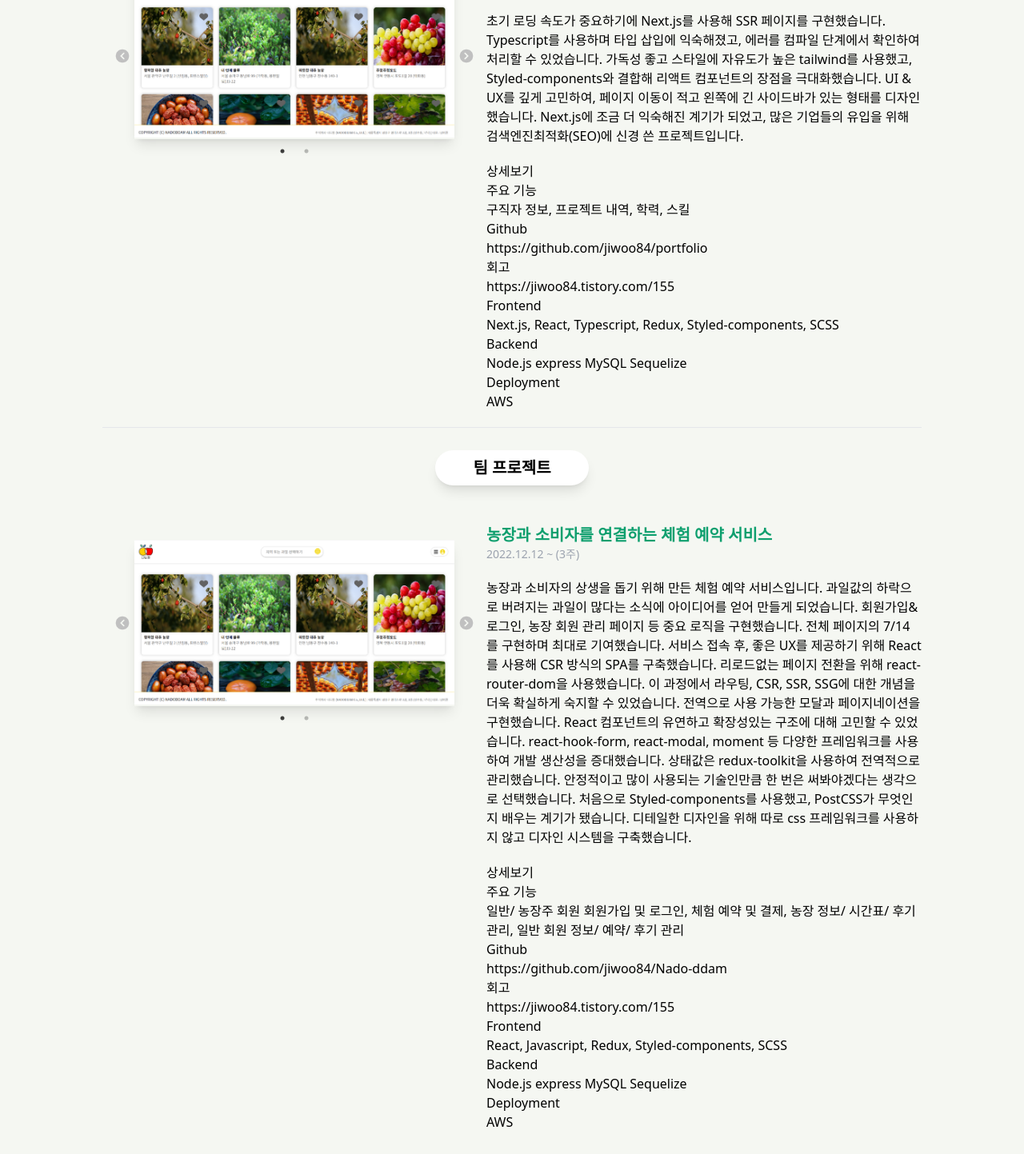
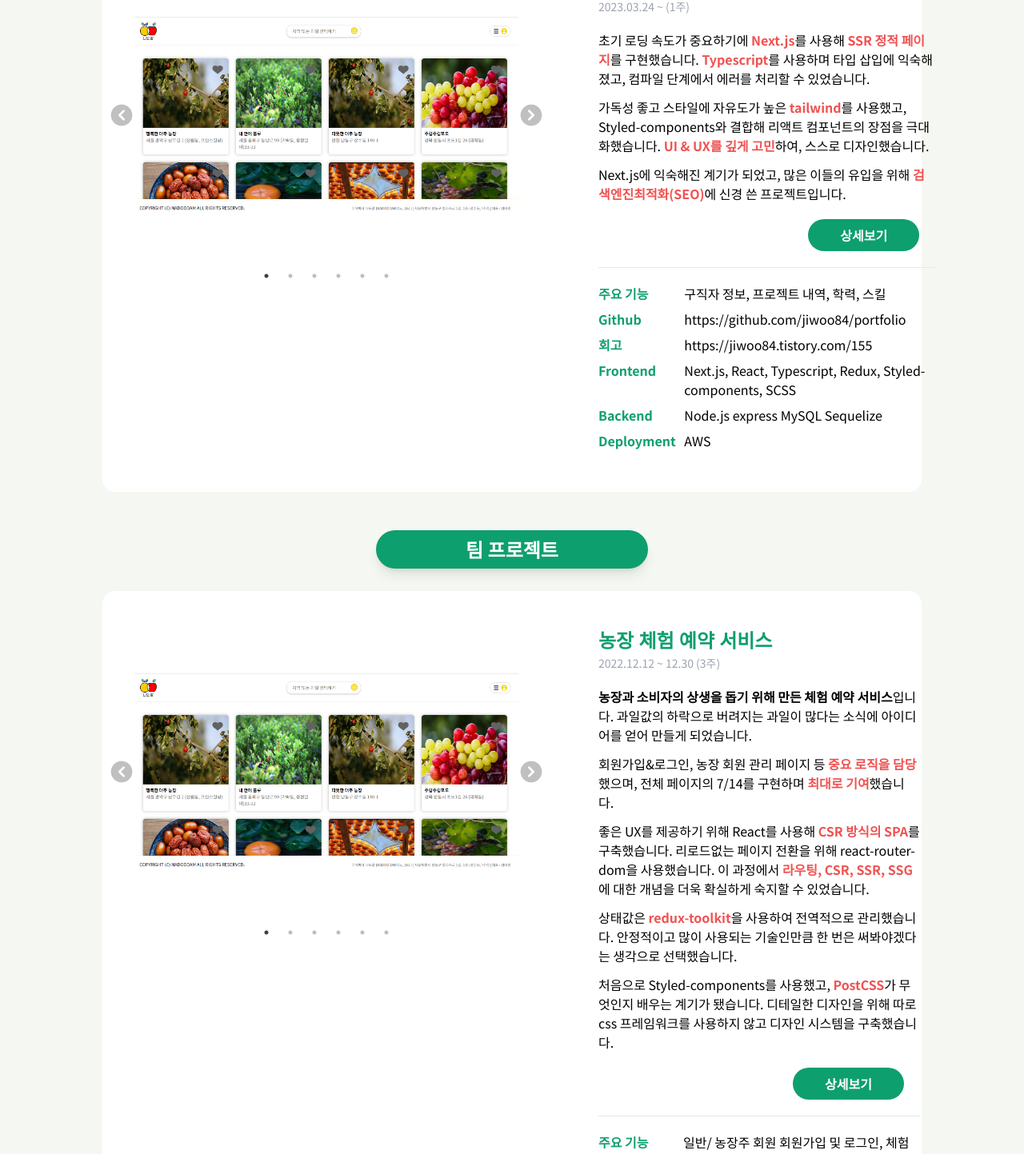
Before and after one commit to jiwoo84/portfolio, a Next.js app: page / in a window 1280 px wide. Shown: the part 1106-2549 px from the top of the page at 80% size. Built offline with nearby package versions, Linux system fonts and the light colour scheme.

Commit message:
[style] Project 스타일 구현

```diff
--- a/pages/_document.tsx
+++ b/pages/_document.tsx
@@ -3,7 +3,12 @@ import { Html, Head, Main, NextScript } from "next/document";
 export default function Document() {
   return (
     <Html lang="en">
-      <Head />
+      <Head>
+        <link
+          href="https://fonts.googleapis.com/css2?family=Noto+Sans+KR:wght@100;300;400;500;700;900&display=swap"
+          rel="stylesheet"
+        />
+      </Head>
       <body>
         <Main />
         <NextScript />
--- a/src/component/Carousel.tsx
+++ b/src/component/Carousel.tsx
@@ -1,44 +1,41 @@
-import React from "react";
+import React, { ReactNode } from "react";
 import Slider from "react-slick";
 import "slick-carousel/slick/slick.css";
 import "slick-carousel/slick/slick-theme.css";
 import tw from "tailwind-styled-components";
 
 const SliderWrapper = tw.div`
-  p-10 w-[30rem]
+  w-[100%]
 `;
 const StyledSlider = tw(Slider)`
-  w-[100%] relative
+  mx-[auto] w-[16rem] sm:w-[30rem] mt-5
 `;
 const NextArrow = tw.img`
-  w-5
+  h-[1.5rem] w-[1.5rem] sm:h-[2rem] sm:w-[2rem] right-[-2rem]
 `;
-const PreArrow = tw.div`
-  w-[30px] h-[30px] absolute r-[16px] z-99
+const PreArrow = tw.img`
+  h-[1.5rem] w-[1.5rem] sm:h-[2rem] sm:w-[2rem] left-[-2rem]
 `;
 
-const Carousel: React.FC = () => {
-  // 옵션
+interface CarouselProps {
+  children: ReactNode;
+}
+
+const Carousel = ({ children }: CarouselProps) => {
   const settings = {
     dots: true,
     infinite: true,
     speed: 500,
     slidesToShow: 1,
     slidesToScroll: 1,
+    centerPadding: "50px",
     nextArrow: <NextArrow src="/chevron-right.png" />,
-    prevArrow: (
-      <PreArrow>
-        <img src="/chevron-left.png" />
-      </PreArrow>
-    ),
+    prevArrow: <PreArrow src="/chevron-left.png" />,
   };
 
   return (
     <SliderWrapper>
-      <Slider {...settings} className="relative shadow-lg">
-        <img src="/나도땀1.png" />
-        <img src="/나도땀2.png" />
-      </Slider>
+      <StyledSlider {...settings}>{children}</StyledSlider>
     </SliderWrapper>
   );
 };
--- a/src/component/Project.tsx
+++ b/src/component/Project.tsx
@@ -1,28 +1,28 @@
-import React, { useEffect } from "react";
+import React, { HtmlHTMLAttributes, ReactNode, useEffect } from "react";
 import tw from "tailwind-styled-components";
 import Carousel from "./Carousel";
 
 interface ProjectProps {
-  imgsrc: string;
+  img: string;
   title: string;
   date: string;
   features: string;
-  describe: string;
   repository: string;
   frontend: string;
   posting: string;
   backend: string;
   deployment: string;
+  children: ReactNode;
 }
 
 const Container = tw.div`
-    flex flex-col md:flex-row
+    flex flex-col lg:flex-row bg-white py-5 px-3 sm:px-5 md:px-10 lg:px-10 mb-5 rounded-2xl
 `;
 const DetailContainer = tw.div`
-  py-5
+  py-6 px-5 lg:ml-20
 `;
 const Title = tw.h2`
-  text-xl font-bold text-green-500
+  text-[1.5rem] font-extrabold text-green-500 font-sans
 `;
 const Date = tw.p`
   text-sm text-gray-400
@@ -30,42 +30,57 @@ const Date = tw.p`
 const Describe = tw.div`
   py-5
 `;
-const ReadMe = tw.button``;
-const DetailBox = tw.div``;
-const DetailList = tw.div``;
-const DetailTitle = tw.div``;
-const DetailContent = tw.div``;
+const ReadMeWrapper = tw.div`
+  flex justify-end
+`;
+const ReadMeBtn = tw.button`
+  bg-green-500 hover:bg-gray-300 text-white font-bold py-2 px-10 rounded-full mr-5
+`;
+const DetailBox = tw.div`
 
-const Project: React.FC<ProjectProps> = ({
-  imgsrc,
+`;
+const DetailList = tw.div`
+  flex flex-col sm:flex-row md:flex-row lg:flex-row mb-2
+`;
+const DetailTitle = tw.div`
+  w-[9rem] text-green-500 font-bold
+`;
+const DetailContent = tw.div`
+  w-[100%]
+`;
+const Hr = tw.hr`
+  my-5
+`;
+
+const Project = ({
+  img,
   title,
   date,
-  describe,
   features,
   repository,
   posting,
   frontend,
   backend,
   deployment,
-}) => {
-  // useEffect(() => {
-  //   const describeElement: HTMLElement | null =
-  //     document.getElementById("describeElement")!;
-  //   describeElement.innerHTML = describe;
-  // });
-
+  children,
+}: ProjectProps) => {
   return (
     <Container>
-      <Carousel />
+      <Carousel>
+        {img && JSON.parse(img).map((src: string) => <img src={src} />)}
+      </Carousel>
       <DetailContainer>
         <Title>{title}</Title>
         <Date>{date}</Date>
-        <Describe>{describe}</Describe>
-        <ReadMe>
-          <a href="#" target="_blank">
-            상세보기
-          </a>
-        </ReadMe>
+        <Describe>{children}</Describe>
+        <ReadMeWrapper>
+          <ReadMeBtn>
+            <a href="#" target="_blank">
+              상세보기
+            </a>
+          </ReadMeBtn>
+        </ReadMeWrapper>
+        <Hr />
         <DetailBox>
           <DetailList>
             <DetailTitle>주요 기능</DetailTitle>
@@ -73,11 +88,15 @@ const Project: React.FC<ProjectProps> = ({
           </DetailList>
           <DetailList>
             <DetailTitle>Github</DetailTitle>
-            <DetailContent>{repository}</DetailContent>
+            <DetailContent>
+              <a href={repository}>{repository}</a>
+            </DetailContent>
           </DetailList>
           <DetailList>
             <DetailTitle>회고</DetailTitle>
-            <DetailContent>{posting}</DetailContent>
+            <DetailContent>
+              <a href={posting}>{posting}</a>
+            </DetailContent>
           </DetailList>
           <DetailList>
             <DetailTitle>Frontend</DetailTitle>
--- a/src/component/Projects.tsx
+++ b/src/component/Projects.tsx
@@ -4,43 +4,30 @@ import tw from "tailwind-styled-components";
 import Title from "./Title";
 
 const Container = tw.div`
-  bg-[#f5f7f2] px-[10%] py-10
+  bg-[#f5f7f2] px-[5%] md:px-[10%] py-10
 `;
-
+const SecondTitleWrapper = tw.div`
+  flex justify-center
+`;
 const SecondTitle = tw.h2`
- my-7 mx-auto text-xl font-bold bg-white rounded-full py-2 w-[12rem] text-center shadow-lg
+ my-7 mx-auto py-2 px-10 sm:px-20 md:px-28 lg:px-28 text-2xl text-white font-bold bg-green-500 rounded-full  text-center shadow-lg
+`;
+const Emphasis = tw.span`
+  text-red-500 font-bold
+`;
+const Spaces = tw.p`
+  mb-3
 `;
 
 const Projects: React.FC = () => {
   return (
     <Container>
       <Title title="Project" length="w-[8rem]" />
-      <SecondTitle>개인 프로젝트</SecondTitle>
+      <SecondTitleWrapper>
+        <SecondTitle>개인 프로젝트</SecondTitle>
+      </SecondTitleWrapper>
       <Project
-        imgsrc={JSON.stringify([
-          "/나도땀2.png",
-          "/나도땀3.png",
-          "/나도땀1.png",
-        ])}
-        title="포트폴리오 웹페이지"
-        date="2023.03.24 ~ (1주)"
-        features="구직자 정보, 프로젝트 내역, 학력, 스킬"
-        describe="초기 로딩 속도가 중요하기에 Next.js를 사용해 SSR 페이지를 구현했습니다.
-        Typescript를 사용하며 타입 삽입에 익숙해졌고, 에러를 컴파일 단계에서 확인하여 처리할 수 있었습니다.
-         가독성 좋고 스타일에 자유도가 높은 tailwind를 사용했고, Styled-components와 결합해 리액트 컴포넌트의 장점을 극대화했습니다.
-         UI & UX를 깊게 고민하여, 페이지 이동이 적고 왼쪽에 긴 사이드바가 있는 형태를 디자인했습니다.
-         Next.js에 조금 더 익숙해진 계기가 되었고, 많은 기업들의 유입을 위해 검색엔진최적화(SEO)에 신경 쓴 프로젝트입니다.
-        "
-        repository="https://github.com/jiwoo84/portfolio"
-        frontend="Next.js, React, Typescript, Redux, Styled-components, SCSS"
-        backend="Node.js express MySQL Sequelize"
-        deployment="AWS"
-        posting="https://jiwoo84.tistory.com/155"
-      />
-      <hr />
-      <SecondTitle>팀 프로젝트</SecondTitle>
-      <Project
-        imgsrc={JSON.stringify([
+        img={JSON.stringify([
           "/나도땀1.png",
           "/나도땀2.png",
           "/나도땀3.png",
@@ -48,31 +35,75 @@ const Projects: React.FC = () => {
           "/나도땀5.png",
           "/나도땀6.png",
         ])}
-        title="농장과 소비자를 연결하는 체험 예약 서비스"
-        date="2022.12.12 ~ (3주)"
+        title="포트폴리오 웹페이지"
+        date="2023.03.24 ~ (1주)"
+        features="구직자 정보, 프로젝트 내역, 학력, 스킬"
+        repository="https://github.com/jiwoo84/portfolio"
+        frontend="Next.js, React, Typescript, Redux, Styled-components, SCSS"
+        backend="Node.js express MySQL Sequelize"
+        deployment="AWS"
+        posting="https://jiwoo84.tistory.com/155"
+      >
+        <div>
+          초기 로딩 속도가 중요하기에 <Emphasis>Next.js</Emphasis>를 사용해{" "}
+          <Emphasis>SSR 정적 페이지</Emphasis>를 구현했습니다.{" "}
+          <Emphasis>Typescript</Emphasis>를 사용하며 타입 삽입에 익숙해졌고,
+          컴파일 단계에서 에러를 처리할 수 있었습니다.
+          <Spaces />
+          가독성 좋고 스타일에 자유도가 높은 <Emphasis>tailwind</Emphasis>를
+          사용했고, Styled-components와 결합해 리액트 컴포넌트의 장점을
+          극대화했습니다.
+          <Emphasis> UI & UX를 깊게 고민</Emphasis>
+          하여, 스스로 디자인했습니다.
+          <Spaces />
+          Next.js에 익숙해진 계기가 되었고, 많은 이들의 유입을 위해{" "}
+          <Emphasis>검색엔진최적화(SEO)</Emphasis>에 신경 쓴 프로젝트입니다.
+        </div>
+      </Project>
+      <SecondTitleWrapper>
+        <SecondTitle>팀 프로젝트</SecondTitle>
+      </SecondTitleWrapper>
+      <Project
+        img={JSON.stringify([
+          "/나도땀1.png",
+          "/나도땀2.png",
+          "/나도땀3.png",
+          "/나도땀4.png",
+          "/나도땀5.png",
+          "/나도땀6.png",
+        ])}
+        title="농장 체험 예약 서비스"
+        date="2022.12.12 ~ 12.30 (3주)"
         features="일반/ 농장주 회원 회원가입 및 로그인, 체험 예약 및 결제, 농장 정보/ 시간표/ 후기 관리, 일반 회원 정보/ 예약/ 후기 관리"
-        describe={`농장과 소비자의 상생을 돕기 위해 만든 체험 예약 서비스입니다. 과일값의 하락으로 버려지는 과일이 많다는 소식에 아이디어를 얻어 만들게 되었습니다.
-
-        회원가입&로그인, 농장 회원 관리 페이지 등 중요 로직을 구현했습니다. 전체 페이지의 7/14를 구현하며 최대로 기여했습니다.
-
-        서비스 접속 후, 좋은 UX를 제공하기 위해 React를 사용해 CSR 방식의 SPA를 구축했습니다. 리로드없는 페이지 전환을 위해 react-router-dom을 사용했습니다. 이 과정에서 라우팅, CSR, SSR, SSG에 대한 개념을 더욱 확실하게 숙지할 수 있었습니다.
-
-        전역으로 사용 가능한 모달과 페이지네이션을 구현했습니다. React 컴포넌트의 유연하고 확장성있는 구조에 대해 고민할 수 있었습니다.
-
-        react-hook-form, react-modal, moment 등 다양한 프레임워크를 사용하여 개발 생산성을 증대했습니다.
-
-        상태값은 redux-toolkit을 사용하여 전역적으로 관리했습니다. 안정적이고 많이 사용되는 기술인만큼 한 번은 써봐야겠다는 생각으로 선택했습니다.
-
-        처음으로 Styled-components를 사용했고, PostCSS가 무엇인지 배우는 계기가 됐습니다. 디테일한 디자인을 위해 따로 css 프레임워크를 사용하지 않고 디자인 시스템을 구축했습니다.
-        `}
         repository="https://github.com/jiwoo84/Nado-ddam"
         frontend="React, Javascript, Redux, Styled-components, SCSS"
         backend="Node.js express MySQL Sequelize"
         deployment="AWS"
         posting="https://jiwoo84.tistory.com/155"
-      />
+      >
+        <div>
+          <b>농장과 소비자의 상생을 돕기 위해 만든 체험 예약 서비스</b>입니다.
+          과일값의 하락으로 버려지는 과일이 많다는 소식에 아이디어를 얻어 만들게
+          되었습니다.
+          <Spaces />
+          회원가입&로그인, 농장 회원 관리 페이지 등{" "}
+          <Emphasis>중요 로직을 담당</Emphasis>했으며, 전체 페이지의 7/14를
+          구현하며 <Emphasis>최대로 기여</Emphasis>했습니다. <Spaces />
+          좋은 UX를 제공하기 위해 React를 사용해{" "}
+          <Emphasis>CSR 방식의 SPA</Emphasis>를 구축했습니다. 리로드없는 페이지
+          전환을 위해 react-router-dom을 사용했습니다. 이 과정에서{" "}
+          <Emphasis>라우팅, CSR, SSR, SSG</Emphasis>에 대한 개념을 더욱 확실하게
+          숙지할 수 있었습니다. <Spaces />
+          상태값은 <Emphasis>redux-toolkit</Emphasis>을 사용하여 전역적으로
+          관리했습니다. 안정적이고 많이 사용되는 기술인만큼 한 번은 써봐야겠다는
+          생각으로 선택했습니다. <Spaces />
+          처음으로 Styled-components를 사용했고, <Emphasis>PostCSS</Emphasis>가
+          무엇인지 배우는 계기가 됐습니다. 디테일한 디자인을 위해 따로 css
+          프레임워크를 사용하지 않고 디자인 시스템을 구축했습니다.
+        </div>
+      </Project>
       <Project
-        imgsrc={JSON.stringify([
+        img={JSON.stringify([
           "/허깅1.png",
           "/허깅2.png",
           "/허깅3.png",
@@ -80,46 +111,46 @@ const Projects: React.FC = () => {
           "/허깅5.png",
           "/허깅6.png",
         ])}
-        title="바닐라 자바스크립트로 만든 가구 쇼핑몰"
+        title="Vanila JS 쇼핑몰 구현"
         date="2022.10.31 ~ (2주)"
         features="회원가입 및 로그인, 장바구니, 일반 회원 주문/ 정보 관리, 관리자 주문/ 상품/ 카테고리 관리"
-        describe={`자바스크립트의 기초를 다질 수 있었던 프로젝트입니다. 데이터 호출이 가장 많은 관리자 페이지 전체를 맡았습니다.
+        repository="https://github.com/jiwoo84/Nado-ddam"
+        frontend="React, Javascript, Redux, Styled-components, SCSS"
+        backend="Node.js express MySQL Sequelize"
+        deployment="AWS"
+        posting="https://jiwoo84.tistory.com/155"
+      >
+        <div>
+          <b>자바스크립트의 기초를 다질 수 있었던 프로젝트</b>입니다. 데이터
+          호출이 가장 많은 <Emphasis>관리자 페이지 전체</Emphasis>를
+          담당했습니다. <Spaces />
+          <Emphasis>백엔드 개발자와 협업</Emphasis>하는 과정에 대해 많이 배울 수
+          있었습니다. 필요한 명세를 문서로 작성했고, 적극적으로 소통하여 모호한
+          이슈를 만들지 않았습니다. <Spaces />
+          유저의 편의성을 위해 <Emphasis>데이터 보존 처리</Emphasis>에 신경
+          썼습니다. 상품 삭제시 판매량이 있다면 삭제가 아닌 판매중지 처리되며,
+          상품 카테고리 삭제시 속한 상품들은 '미설정' 카테고리로 옮겨집니다.
+          <Spaces />
+          <Emphasis>다음 주소 API</Emphasis>를 사용하여 주소 검색을
+          구현했습니다. 처음으로 API를 커스터마이징하며 자신감을 얻을 수
+          있었습니다.
+        </div>
+      </Project>
+      <SecondTitleWrapper>
+        <SecondTitle>진행중인 프로젝트</SecondTitle>
+      </SecondTitleWrapper>
 
-        백엔드 개발자와 협업하는 과정에 대해 많이 배울 수 있었습니다. 필요한 명세를 문서로 작성했고, 적극적으로 소통하여 모호한 이슈를 만들지 않았습니다.
-
-        유저의 편의성을 위해 데이터 보존 처리에 신경 썼습니다. 상품 삭제시 판매량이 있다면 삭제가 아닌 판매중지 처리되며, 상품 카테고리 삭제시 속한 상품들은 '미설정' 카테고리로 옮겨집니다.
-
-        다음 주소 API를 사용하여 주소 검색을 구현했습니다. 처음으로 여러가지 기능을 가진 API를 커스터마이징하며 자신감을 얻을 수 있었습니다.
-
-        `}
+      <Project
+        img={JSON.stringify(["/허깅1.png", "/허깅2.png"])}
+        title="친구와 만날 장소를 정할 수 있는 장소 투표 서비스"
+        date="2022.3.05 ~ 진행중"
+        features="회원가입 및 로그인, 장바구니, 일반 회원 주문/ 정보 관리, 관리자 주문/ 상품/ 카테고리 관리"
         repository="https://github.com/jiwoo84/Nado-ddam"
         frontend="React, Javascript, Redux, Styled-components, SCSS"
         backend="Node.js express MySQL Sequelize"
         deployment="AWS"
         posting="https://jiwoo84.tistory.com/155"
       />
-      <hr />
-      <SecondTitle>진행중인 프로젝트</SecondTitle>
-      {/* <Project
-        imgsrc={JSON.stringify(["/허깅1.png", "/허깅2.png"])}
-        title="친구와 만날 장소를 정할 수 있는 장소 투표 서비스"
-        date="2022.3.05 ~ 진행중"
-        features="회원가입 및 로그인, 장바구니, 일반 회원 주문/ 정보 관리, 관리자 주문/ 상품/ 카테고리 관리"
-        describe={`자바스크립트의 기초를 다질 수 있었던 프로젝트입니다. 데이터 호출이 가장 많은 관리자 페이지 전체를 맡았습니다.
-
-        백엔드 개발자와 협업하는 과정에 대해 많이 배울 수 있었습니다. 필요한 명세를 문서로 작성했고, 적극적으로 소통하여 모호한 이슈를 만들지 않았습니다.
-
-        유저의 편의성을 위해 데이터 보존 처리에 신경 썼습니다. 상품 삭제시 판매량이 있다면 삭제가 아닌 판매중지 처리되며, 상품 카테고리 삭제시 속한 상품들은 '미설정' 카테고리로 옮겨집니다.
-
-        다음 주소 API를 사용하여 주소 검색을 구현했습니다. 처음으로 여러가지 기능을 가진 API를 커스터마이징하며 자신감을 얻을 수 있었습니다.
-
-        `}
-        repository="https://github.com/jiwoo84/Nado-ddam"
-        frontend="React, Javascript, Redux, Styled-components, SCSS"
-        backend="Node.js express MySQL Sequelize"
-        deployment="AWS"
-        posting="https://jiwoo84.tistory.com/155"
-      /> */}
     </Container>
   );
 };
--- a/src/component/Skill.tsx
+++ b/src/component/Skill.tsx
@@ -1,64 +1,78 @@
 import React, { FC } from "react";
+import Title from "./Title";
+import tw from "tailwind-styled-components";
+
+const Container = tw.div`
+  p-[10%]
+`;
+const SkillWrapper = tw.div``;
+const SkillBox = tw.div``;
+const SkillName = tw.h3``;
+const SkillList = tw.ul``;
 
 const Skill: React.FC = () => {
   return (
-    <>
-      <div>
-        <h3>React</h3>
-        <ul>
+    <Container>
+      <Title title="Skill" length="w-[8rem]" />
+      <SkillWrapper>
+        <SkillBox>
+          <SkillName>React</SkillName>
+          <SkillList>
             <li>CSR 방식으로 SPA를 구축한 경험이 있습니다.</li>
             <li>Next.js를 사용해 SSR를 구현한 경험이 있습니다.</li>
             <li>
-            react-router-dom를 사용하여 리로드 없는 페이지 전환을 구현한 경험이
-            있습니다.
+              react-router-dom를 사용하여 리로드 없는 페이지 전환을 구현한
+              경험이 있습니다.
             </li>
             <li>
               예약 서비스의 로그인, 회원가입, 정보 관리 페이지를 구현한 경험이
               있습니다.
             </li>
-        </ul>
-      </div>
-      <div>
-        <h3>Typescript</h3>
-        <p>
-          컴포넌트 단위의 구조를 사용해 코드의 재사용성과 유지보수성을 높이기
-          위해 주로 사용합니다.
-        </p>
-        <ul>
+          </SkillList>
+        </SkillBox>
+        <SkillBox>
+          <SkillName>Typescript</SkillName>
+
+          <SkillList>
+            <li>
+              컴포넌트 단위의 구조를 사용해 코드의 재사용성과 유지보수성을
+              높이기 위해 주로 사용합니다.
+            </li>
             <li>Next.js와 결합하여 정적 페이지를 구현한 경험이 있습니다.</li>
-        </ul>
-      </div>
-      <div>
-        <h3>Javascript</h3>
-        <p>기본 문법과 특징을 이해하고, ES6문법을 사용할 수 있습니다.</p>
-        <ul>
+          </SkillList>
+        </SkillBox>
+        <SkillBox>
+          <SkillName>Javascript</SkillName>
+          <SkillList>
+            <li>기본 문법과 특징을 이해하고, ES6문법을 사용할 수 있습니다.</li>
             <li>쇼핑몰 관리자 페이지 전체를 구현한 경험이 있습니다.</li>
             <li>Axios를 사용해 API를 호출한 경험이 있습니다.</li>
             <li>다양한 자료구조와 알고리즘을 구현할 수 있습니다.</li>
-        </ul>
-      </div>
-      <div>
-        <h3>Redux</h3>
-        <p>
+          </SkillList>
+        </SkillBox>
+        <SkillBox>
+          <SkillName>Redux</SkillName>
+          <SkillList>
+            <li>
               state를 전역적으로 관리하고 Props Drilling을 막기 위해 주로
               사용합니다.
-        </p>
-        <ul>
+            </li>
             <li>redux-toolkit를 사용한 전역 상태 관리 경험이 있습니다.</li>
-        </ul>
-      </div>
-      <div>
-        <h3>Git</h3>
-        <ul>
+          </SkillList>
+        </SkillBox>
+        <SkillBox>
+          <SkillName>Git</SkillName>
+          <SkillList>
             <li>git flow 방식으로 두 개의 프로젝트를 진행했습니다.</li>
             <li>git bash를 통해 기본적인 동작을 수행할 수 있습니다.</li>
             <li>Github, Gitlab을 사용한 프로젝트 관리 경험이 있습니다.</li>
             <li>
               Udacity의 깃 커밋 스타일 가이드에 따라 커밋 컨벤션을 작성합니다.
             </li>
-        </ul>
-      </div>
-    </>
+          </SkillList>
+        </SkillBox>
+      </SkillWrapper>
+    </Container>
   );
 };
 
--- a/src/component/Title.tsx
+++ b/src/component/Title.tsx
@@ -10,19 +10,21 @@ interface titleProps {
   length: string;
 }
 
-const Container = tw.h1`
+const TitleWrapper = tw.div`
+`;
+const TitleText = tw.h1`
   text-4xl mt-5 mb-3 font-bold
 `;
 const Separator = tw.div<SeparatorProps>`
-  bg-green-500 h-2 mb-10 ${(props) => props.length}}
+  bg-green-500 h-2 ${(props) => props.length}}
 `;
 
 const Title: React.FC<titleProps> = ({ title, length }) => {
   return (
-    <>
-      <Container>{title}</Container>
+    <TitleWrapper>
+      <TitleText>{title}</TitleText>
       <Separator length={length} />
-    </>
+    </TitleWrapper>
   );
 };
 
--- a/styles/globals.css
+++ b/styles/globals.css
@@ -4,6 +4,10 @@
 
 :root {
   --backgroundColor: #f5f8fd;
+}
+
+body {
+  font-family: "Noto Sans KR", sans-serif;
 }
 
 /* 이미지 슬라이더 화살표 없애기 */
@@ -15,3 +19,9 @@
 .slick-slide div {
   cursor: pointer;
 }
+
+/* 슬라이더 이미지 가운데 정렬 */
+.slick-track {
+  display: flex !important;
+  align-items: center;
+}
--- a/tailwind.config.js
+++ b/tailwind.config.js
@@ -1,5 +1,6 @@
 /** @type {import('tailwindcss').Config} */
 module.exports = {
+  important: true,
   content: [
     "./app/**/*.{js,ts,jsx,tsx}",
     "./pages/**/*.{js,ts,jsx,tsx}",
```
Also changed, not shown: public/허깅3.png, public/허깅6.PNG. Lines whose indentation alone changed are shown as unchanged.
